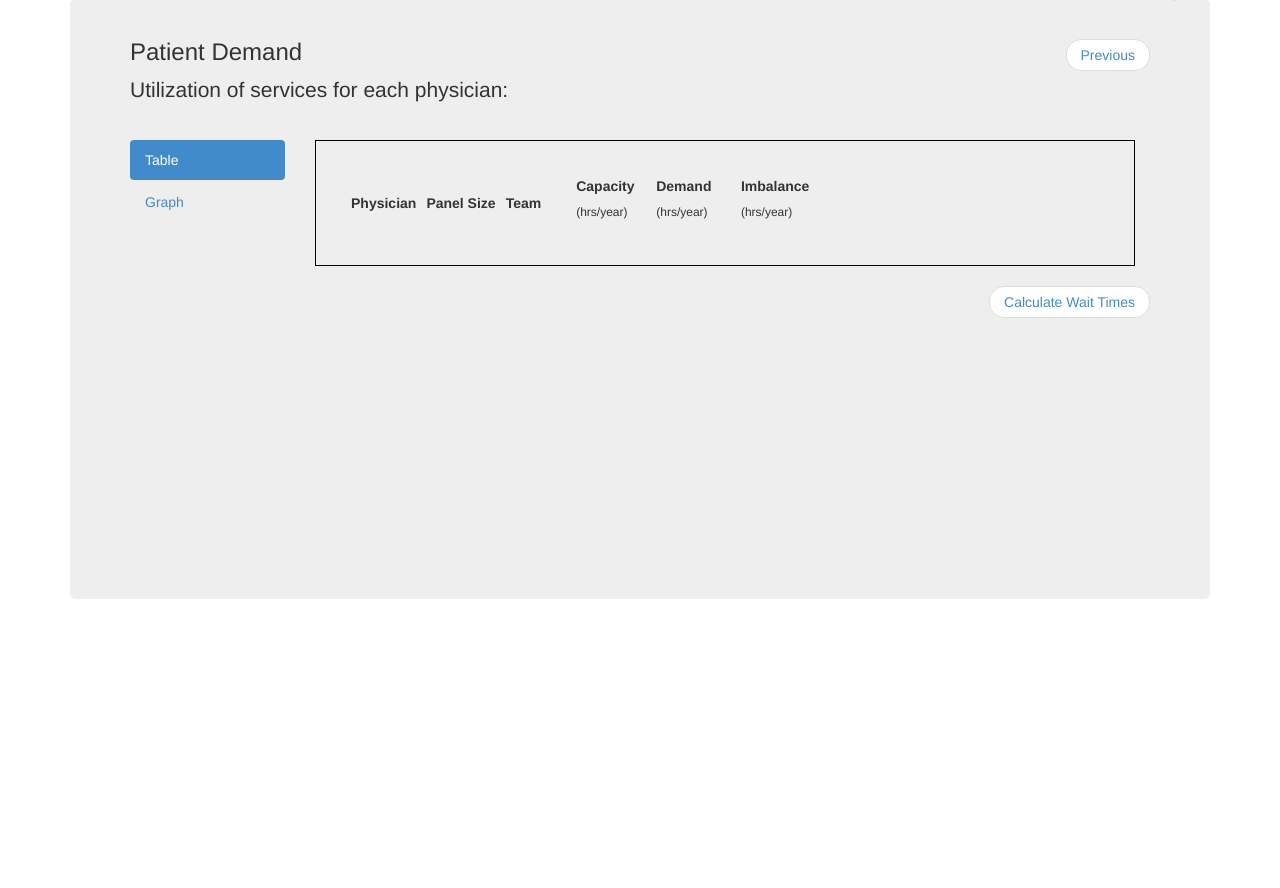
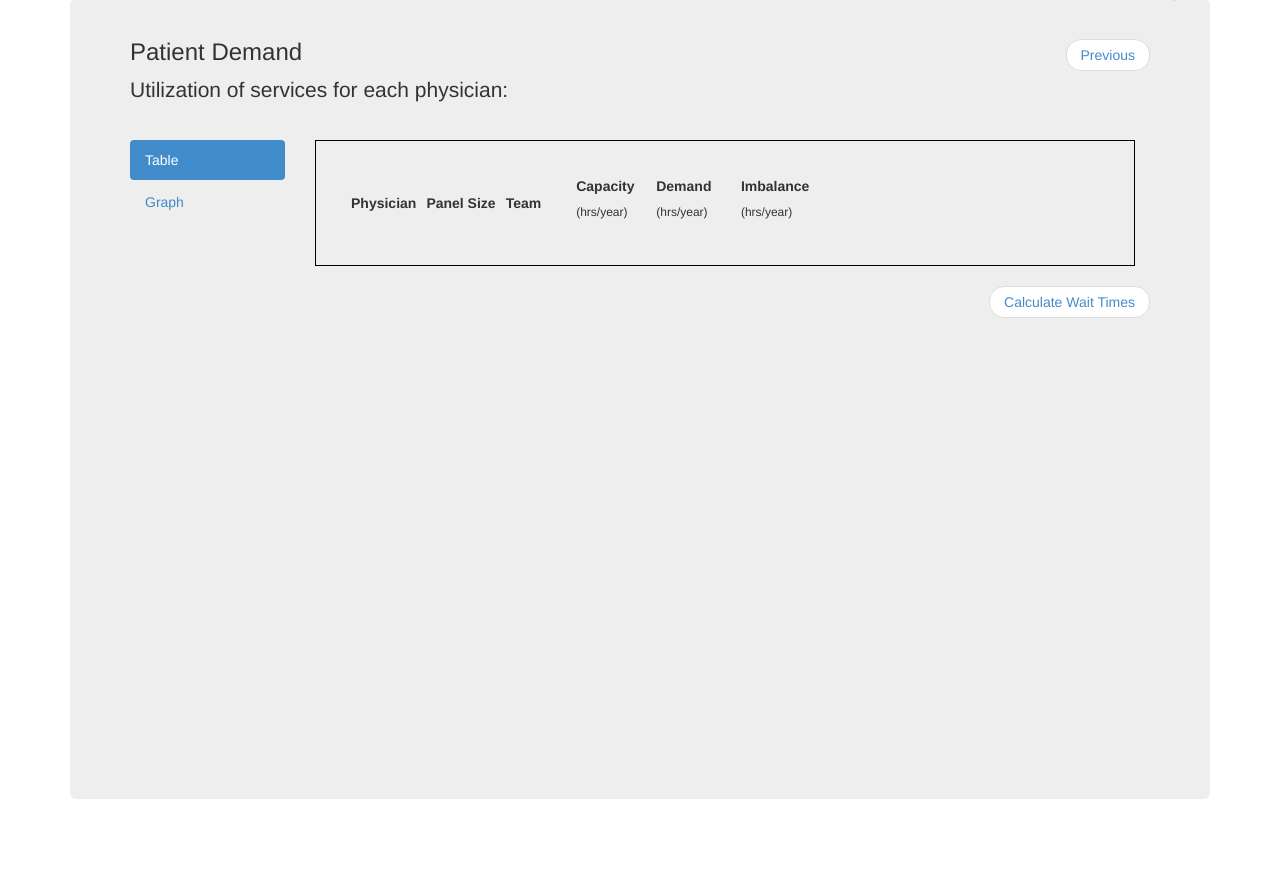
Before and after one commit to reedharder/wait-estimator_launch, a Django app: template templates/waitestapp/waitapp_utilization.html in a window 1280 px wide. Shown: the part 112-1000 px from the top of the page. Run offline with Django 3.2, Linux system fonts and the light colour scheme; the template is opened without the code that fills it, so the values that code supplies are empty; some libraries are stand-ins or nearby versions.

Commit message:
bigger ut window

```diff
--- a/templates/waitestapp/waitapp_utilization.html
+++ b/templates/waitestapp/waitapp_utilization.html
@@ -12,7 +12,7 @@
 	<div class="container">
 
 		  <!-- Main component for a primary marketing message or call to action -->
-		  <div class="jumbotron" style="height:600px;">
+		  <div class="jumbotron" style="height:800px;">
 			<ul class="pager pull-right">
 				<li><a class="submitPrev" href="/waitapp/2/">Previous</a></li>
 			</ul>
@@ -137,6 +137,7 @@
 			<ul class="pager pull-right">
 				<li><a class="submitCatch" href="/waitapp/results/">Calculate Wait Times</a></li>
 			</ul>
+			<br>
 		</div>
 	</div>
 </div>
```
